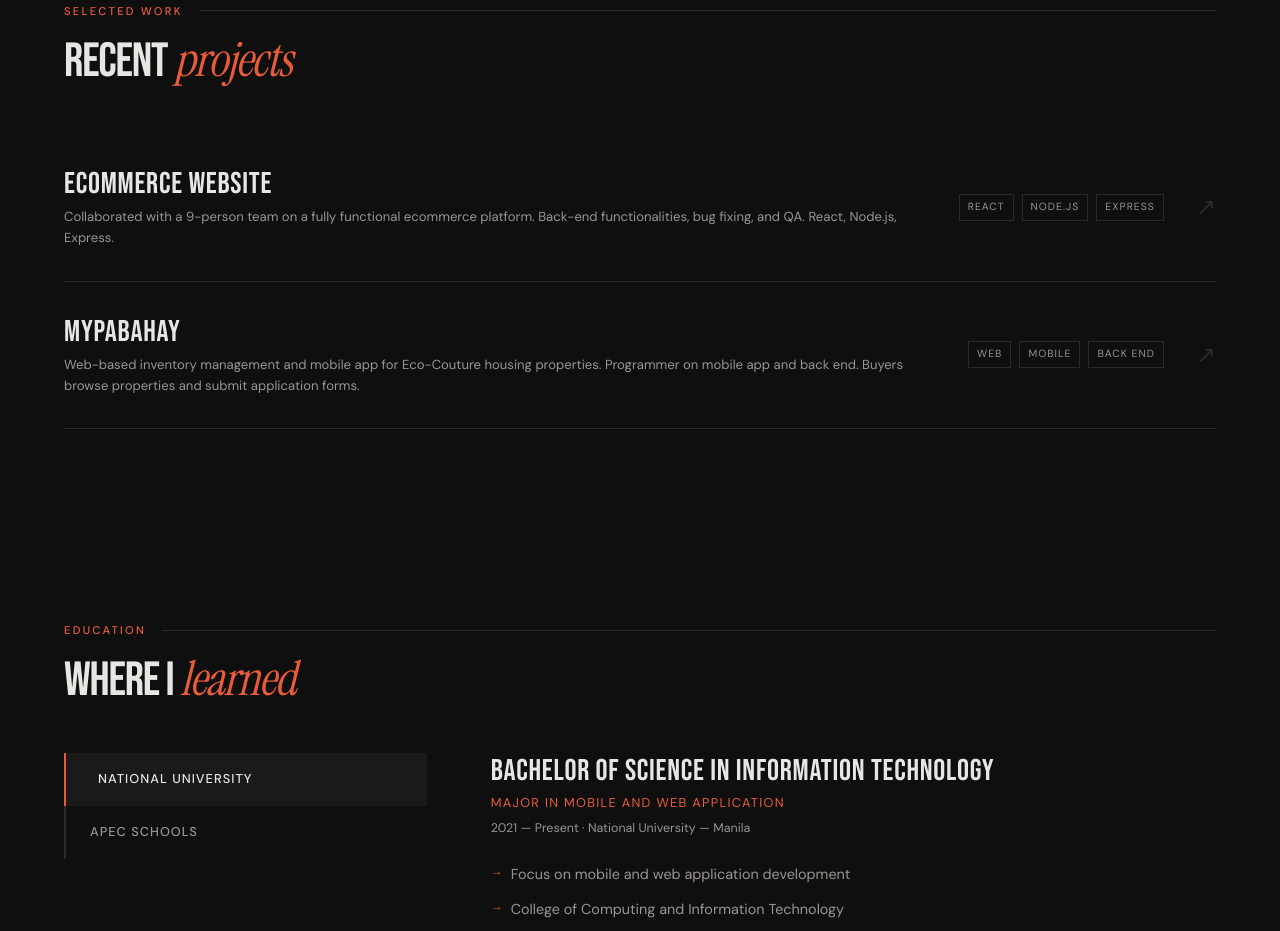
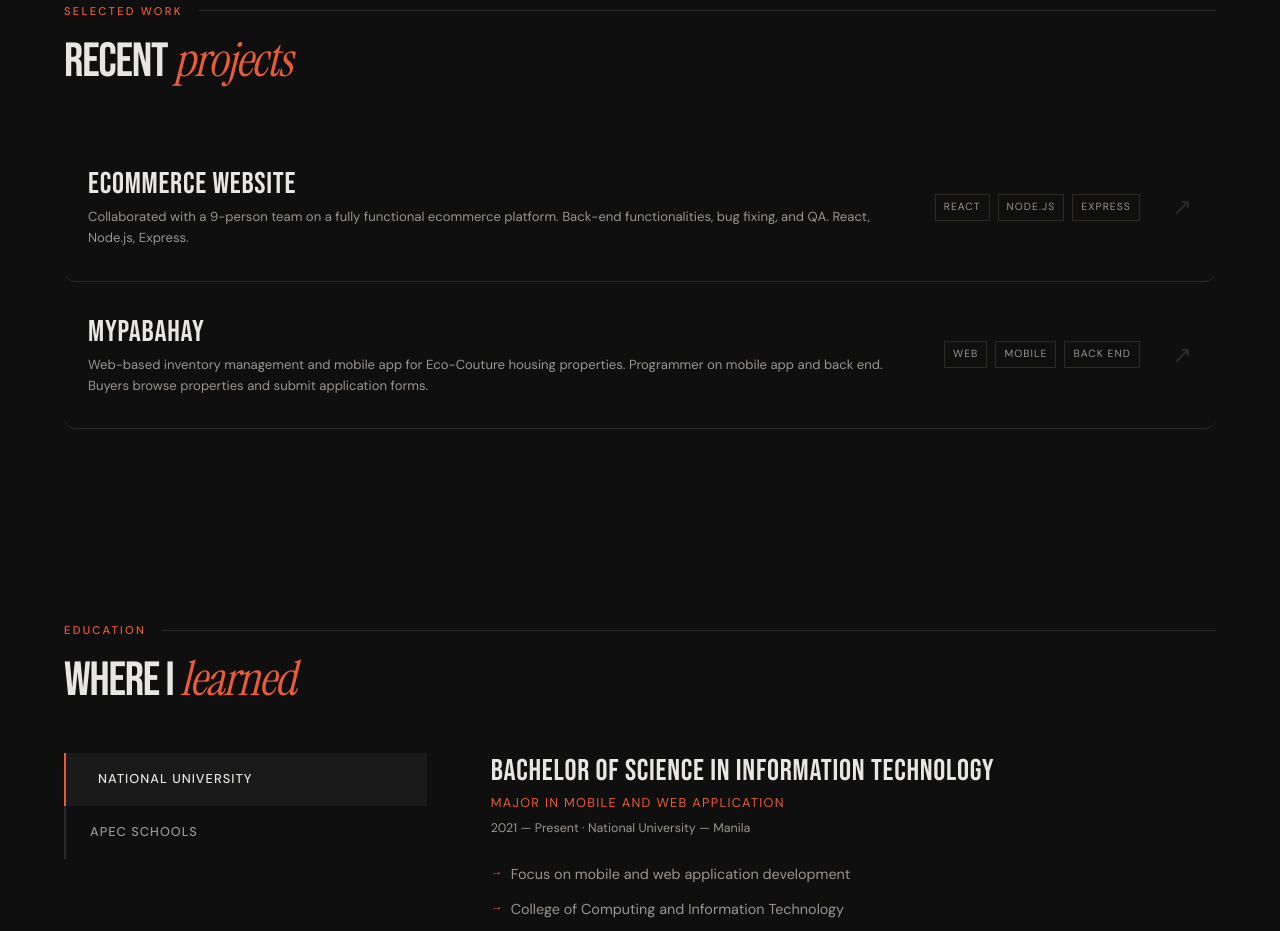
Before and after one commit to Mieeelll/Miel-Portfolio, a Next.js app: page / in a window 1280 px wide. Shown: the part 1620-2551 px from the top of the page. Built offline with nearby package versions, Linux system fonts and the light colour scheme.

Commit message:
Recent Projects section updated with improved layout and hover effects

```diff
--- a/app/globals.css
+++ b/app/globals.css
@@ -93,11 +93,13 @@ body::before {
 /* Project item hover bg */
 .project-item-hover::before {
   content: "";
-  @apply absolute bg-cream opacity-0 transition-opacity duration-200 z-0;
-  /* Keep the hover panel inset from container edges on all resolutions */
-  inset: 10px clamp(10px, 1.6vw, 18px);
-  border-radius: 16px;
-  pointer-events: none;
+  @apply absolute bg-cream opacity-0 transition-opacity duration-200 z-0 pointer-events-none rounded-xl;
+  inset: 0.4rem;
+}
+@media (min-width: 640px) {
+  .project-item-hover::before {
+    inset: 0.5rem;
+  }
 }
 @media (hover: hover) and (pointer: fine) {
   .project-item-hover:hover::before {
--- a/app/page.tsx
+++ b/app/page.tsx
@@ -285,7 +285,7 @@ export default function Home() {
             <Reveal
               key={project.title}
               tabIndex={0}
-              className={`group project-item-hover overflow-hidden outline-none focus-visible:ring-2 focus-visible:ring-accent/40 focus-visible:ring-offset-2 focus-visible:ring-offset-paper grid grid-cols-1 tablet:grid-cols-[1fr_auto_auto] items-start tablet:items-center gap-3 tablet:gap-6 lg:gap-8 py-6 tablet:py-8 border-b border-border relative ${i ? "[transition-delay:100ms]" : ""}`}
+              className={`group project-item-hover rounded-xl outline-none focus-visible:ring-2 focus-visible:ring-accent/40 focus-visible:ring-offset-2 focus-visible:ring-offset-paper grid grid-cols-1 tablet:grid-cols-[1fr_auto_auto] items-start tablet:items-center gap-3 tablet:gap-6 lg:gap-8 px-4 sm:px-5 tablet:px-6 py-6 tablet:py-8 border-b border-border relative ${i ? "[transition-delay:100ms]" : ""}`}
               data-project-item
             >
               <div className="relative z-[1] min-w-0 tablet:order-1">
```
